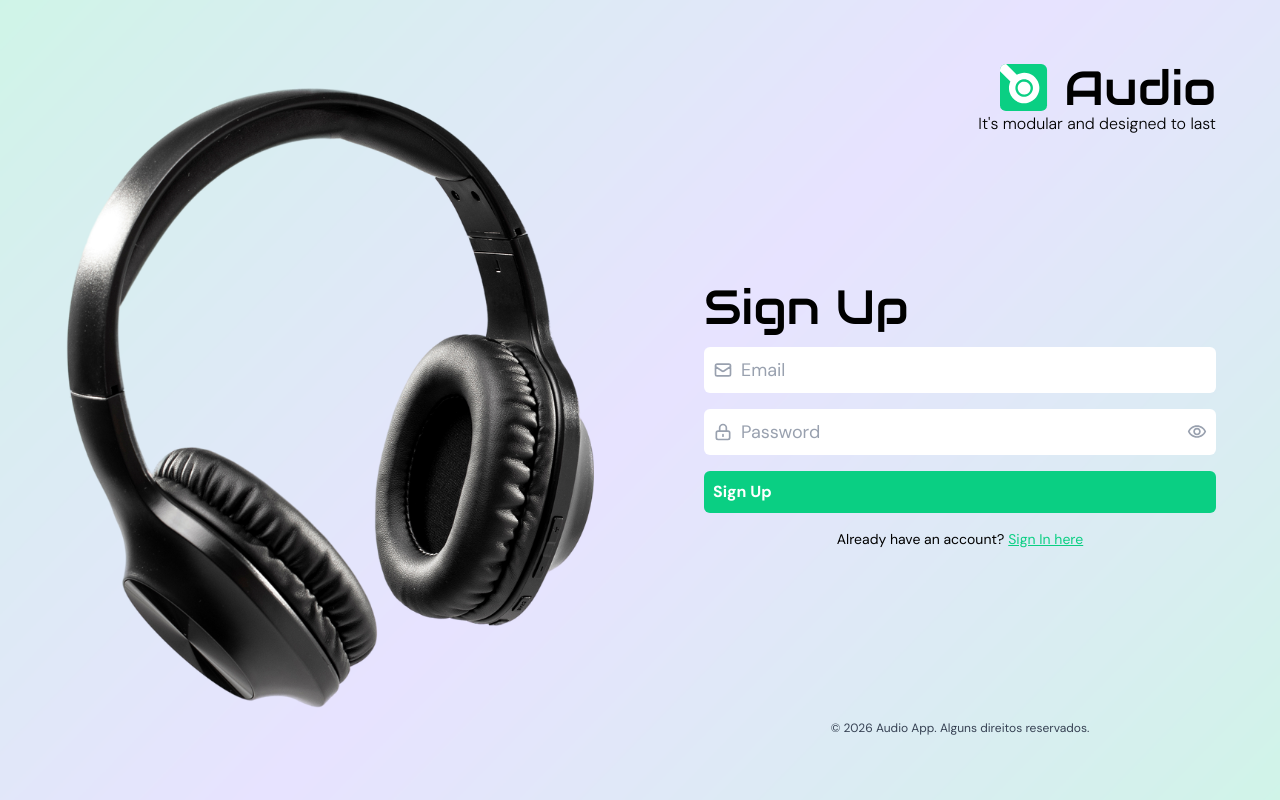
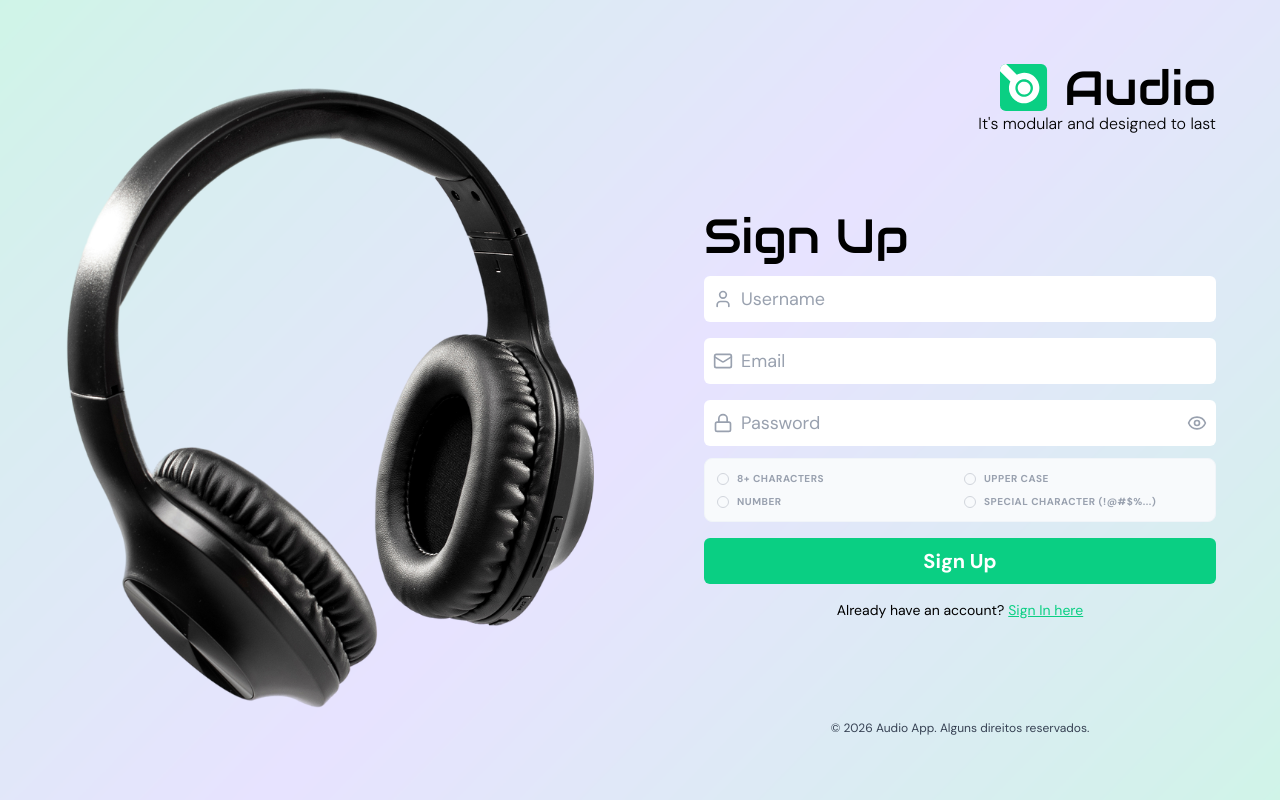
Before and after one commit to vimevili/audio-ecommerce, a React (Vite) app in the folder frontend/: page /sign-up in a window 1280 px wide. Built offline with nearby package versions, Linux system fonts and the light colour scheme.

Commit message:
- feat: segregate sign in and sing up forms - feat: add zod for form validation - feat: create password input - refactor: change from react-icon lib to lucide-react

```diff
--- a/frontend/package.json
+++ b/frontend/package.json
@@ -10,17 +10,19 @@
     "preview": "vite preview"
   },
   "dependencies": {
+    "@hookform/resolvers": "^5.2.2",
     "@tailwindcss/vite": "^4.1.18",
     "@tanstack/react-query": "^5.90.20",
     "@tanstack/react-router": "^1.157.15",
     "@tanstack/react-router-devtools": "^1.157.15",
     "@tanstack/router-plugin": "^1.157.15",
     "axios": "^1.13.3",
+    "lucide-react": "^0.563.0",
     "react": "^19.2.0",
     "react-dom": "^19.2.0",
     "react-hook-form": "^7.71.1",
-    "react-icons": "^5.5.0",
-    "tailwindcss": "^4.1.18"
+    "tailwindcss": "^4.1.18",
+    "zod": "^4.3.6"
   },
   "devDependencies": {
     "@eslint/js": "^9.39.1",
--- a/frontend/src/components/Button.tsx
+++ b/frontend/src/components/Button.tsx
@@ -1,9 +1,11 @@
-import type { IconType } from 'react-icons';
+import type { LucideProps } from 'lucide-react';
 
 interface IProps {
   text: string;
   styles?: string;
-  Icon?: IconType;
+  Icon?: React.ForwardRefExoticComponent<
+    Omit<LucideProps, 'ref'> & React.RefAttributes<SVGSVGElement>
+  >;
   type?: 'button' | 'reset' | 'submit';
 }
 
@@ -11,7 +13,7 @@ function Button({ text, styles, Icon, type }: IProps) {
   return (
     <button
       type={type ?? 'button'}
-      className={`input-container bg-audio-green text-white focus:outline-none text-st ${styles}`}
+      className={`input-container bg-audio-green text-white focus:outline-none ${styles}`}
     >
       {text}
       {Icon && <Icon className="text-white" size={20} />}
--- /dev/null
+++ b/frontend/src/components/PasswordInput.tsx
@@ -0,0 +1,87 @@
+import { Check, Eye, EyeOff, Lock } from 'lucide-react';
+import { useState } from 'react';
+import type {
+  FieldValues,
+  Path,
+  PathValue,
+  UseFormRegister,
+  UseFormWatch,
+} from 'react-hook-form';
+import TextInput from './TextInput';
+
+interface IProps<T extends FieldValues> {
+  register: UseFormRegister<T>;
+  watch: UseFormWatch<T>;
+  page: 'sign-in' | 'sign-up';
+}
+
+const requirements = [
+  { id: 1, label: '8+ characters', regex: /.{8,}/ },
+  { id: 2, label: 'Upper Case', regex: /[A-Z]/ },
+  { id: 3, label: 'Number', regex: /[0-9]/ },
+  { id: 4, label: 'Special Character (!@#$%...)', regex: /[^A-Za-z0-9]/ },
+];
+
+export default function PasswordInput<T extends FieldValues>({
+  register,
+  watch,
+  page,
+}: IProps<T>) {
+  const [showPassword, setShowPassword] = useState(false);
+  const inputType = showPassword ? 'text' : 'password';
+  const passwordValue = watch(
+    'password' as Path<T>,
+    '' as PathValue<T, Path<T>>,
+  );
+
+  const toggleIcon = (
+    <button
+      type="button"
+      onClick={() => setShowPassword(!showPassword)}
+      className="text-gray-400 hover:text-audio-green transition-colors"
+    >
+      {showPassword ? <EyeOff size={20} /> : <Eye size={20} />}
+    </button>
+  );
+  return (
+    <div className="space-y-3">
+      <TextInput
+        name={'password' as Path<T>}
+        type={inputType}
+        register={register}
+        error={undefined}
+        Icon={Lock}
+        placeholder="Password"
+        rightElement={toggleIcon}
+      />
+
+      {/* Checklist Visual */}
+      {page === 'sign-up' && (
+        <div className="grid grid-cols-2 gap-2 bg-slate-50 p-3 rounded-lg border border-slate-100">
+          {requirements.map((req) => {
+            const isValid = req.regex.test(passwordValue);
+            return (
+              <div
+                key={req.id}
+                className={`flex items-center gap-2 text-[10px] uppercase font-bold tracking-wider transition-colors ${
+                  isValid ? 'text-emerald-600' : 'text-gray-400'
+                }`}
+              >
+                <div
+                  className={`w-3 h-3 rounded-full border flex items-center justify-center transition-all ${
+                    isValid
+                      ? 'bg-emerald-500 border-emerald-500 text-white'
+                      : 'border-gray-300'
+                  }`}
+                >
+                  {isValid && <Check size={8} strokeWidth={4} />}
+                </div>
+                {req.label}
+              </div>
+            );
+          })}
+        </div>
+      )}
+    </div>
+  );
+}
--- a/frontend/src/components/TextInput.tsx
+++ b/frontend/src/components/TextInput.tsx
@@ -1,19 +1,20 @@
-import { useState } from 'react';
+import type { LucideIcon } from 'lucide-react';
 import {
+  type FieldError,
   type FieldValues,
   type Path,
   type UseFormRegister,
 } from 'react-hook-form';
-import type { IconType } from 'react-icons';
-import { MdOutlineVisibility, MdOutlineVisibilityOff } from 'react-icons/md';
 
 interface IProps<T extends FieldValues> {
   name: Path<T>;
   placeholder: string;
   register: UseFormRegister<T>;
   required?: boolean;
-  Icon: IconType;
+  Icon?: LucideIcon;
   type?: 'text' | 'password' | 'email';
+  rightElement?: React.ReactNode;
+  error: FieldError | undefined;
 }
 
 function TextInput<T extends FieldValues>({
@@ -23,34 +24,29 @@ function TextInput<T extends FieldValues>({
   required,
   Icon,
   type,
+  rightElement,
+  error,
 }: IProps<T>) {
-  const [showPassword, setShowPassword] = useState(false);
-
-  const inputType = type === 'password' && showPassword ? 'text' : type;
-
   return (
+    <div className="flex flex-col gap-1 justify-end">
       <div className="input-container bg-white text-gray-400 transition-all border border-transparent focus-within:border-audio-green focus-within:text-audio-green">
-      <Icon className="transition-colors shrink-0" size={20} />
+        {Icon && <Icon className="transition-colors shrink-0" size={20} />}
 
         <input
           placeholder={placeholder}
-        type={inputType}
+          type={type || 'text'}
           {...register(name, { required })}
           className="text-lg outline-none w-full bg-transparent text-gray-400 focus:text-audio-green transition-colors placeholder:text-gray-400"
         />
 
-      {type === 'password' && (
-        <button
-          type="button"
-          onClick={() => setShowPassword(!showPassword)}
-          className="flex items-center justify-center text-gray-400 hover:text-audio-green transition-colors"
-        >
-          {showPassword ? (
-            <MdOutlineVisibilityOff size={20} />
-          ) : (
-            <MdOutlineVisibility size={20} />
+        {rightElement && (
+          <div className="flex items-center justify-center">{rightElement}</div>
         )}
-        </button>
+      </div>
+      {error && (
+        <p className="w-fit text-xs text-red-500 ml-1 animate-in fade-in slide-in-from-top-1">
+          {error.message}
+        </p>
       )}
     </div>
   );
--- a/frontend/src/components/index.ts
+++ b/frontend/src/components/index.ts
@@ -1,2 +1,3 @@
+export { default as Button } from './Button';
+export { default as PasswordInput } from './PasswordInput';
 export { default as TextInput } from './TextInput';
-export { default as Button } from './Button';
--- a/frontend/src/features/auth/components/AuthForm.tsx
+++ /dev/null
@@ -1,80 +0,0 @@
-import { useForm } from 'react-hook-form';
-import { HiOutlineLockClosed, HiOutlineMail } from 'react-icons/hi';
-import { Button, TextInput } from '../../../components';
-import { Link } from '@tanstack/react-router';
-import { authService } from '../services/authService';
-
-interface IProps {
-  type: 'sign-in' | 'sign-up';
-  showTitle?: boolean;
-}
-
-function AuthForm({ type, showTitle }: IProps) {
-  const { register } = useForm();
-  const config = {
-    'sign-in': {
-      buttonText: 'Sign In',
-      linkText: "Don't have an account?",
-      linkTo: '/sign-up',
-      linkAction: 'Sign Up here',
-      authAction: authService.login,
-    },
-    'sign-up': {
-      buttonText: 'Sign Up',
-      linkText: 'Already have an account?',
-      linkTo: '/sign-in',
-      linkAction: 'Sign In here',
-      authAction: authService.register,
-    },
-  }[type];
-
-  return (
-    <form className="w-full flex flex-col gap-4">
-      {showTitle && (
-        <h2 className="audio-title text-5xl! text-black! text-left!">
-          {type === 'sign-in' ? 'Sign In' : 'Sign Up'}
-        </h2>
-      )}
-      <TextInput
-        name="email"
-        placeholder="Email"
-        register={register}
-        Icon={HiOutlineMail}
-      />
-      <TextInput
-        name="password"
-        placeholder="Password"
-        type="password"
-        register={register}
-        Icon={HiOutlineLockClosed}
-      />
-      <div className="flex flex-col gap-4">
-        {type === 'sign-in' && (
-          <Link
-            to="/forgot-my-password"
-            className={`audio-subtitle ${showTitle && 'text-black!'}`}
-          >
-            Forgot My Password
-          </Link>
-        )}
-
-        <Button
-          text={config.buttonText}
-          styles="font-bold w-full bg-audio-green"
-        />
-
-        <p className={`audio-subtitle ${showTitle && 'text-black!'}`}>
-          {config.linkText}
-          <Link
-            to={config.linkTo}
-            className="text-audio-green underline underline-offset-1 ml-1"
-          >
-            {config.linkAction}
-          </Link>
-        </p>
-      </div>
-    </form>
-  );
-}
-
-export default AuthForm;
--- /dev/null
+++ b/frontend/src/features/auth/components/SignInForm.tsx
@@ -0,0 +1,69 @@
+import { zodResolver } from '@hookform/resolvers/zod';
+import { Link } from '@tanstack/react-router';
+import { Mail } from 'lucide-react';
+import { useForm } from 'react-hook-form';
+import * as z from 'zod';
+import { Button, PasswordInput, TextInput } from '../../../components';
+
+interface IProps {
+  showTitle?: boolean;
+}
+
+function SignInForm({ showTitle }: IProps) {
+  const schema = z.object({
+    email: z.email('Please, insert a valid email address.'),
+  });
+  const {
+    register,
+    handleSubmit,
+    watch,
+    formState: { errors },
+  } = useForm({ resolver: zodResolver(schema) });
+
+  function onSubmit(data: z.infer<typeof schema>) {
+    console.log(data);
+  }
+
+  return (
+    <form
+      className="w-full flex flex-col gap-4"
+      onSubmit={handleSubmit(onSubmit)}
+    >
+      {showTitle && (
+        <h2 className="audio-title text-5xl! text-black! text-left!">
+          Sign In
+        </h2>
+      )}
+      <TextInput
+        error={errors.email}
+        name="email"
+        placeholder="Email"
+        register={register}
+        Icon={Mail}
+      />
+      <PasswordInput register={register} watch={watch} page="sign-in" />
+      <div className="flex flex-col gap-4">
+        <Link
+          to="/forgot-my-password"
+          className={`audio-subtitle ${showTitle && 'text-black!'}`}
+        >
+          Forgot My Password
+        </Link>
+
+        <Button text="Sign In" styles="justify-center font-bold text-xl" />
+
+        <p className={`audio-subtitle ${showTitle && 'text-black!'}`}>
+          Don't have an account?
+          <Link
+            to="/sign-up"
+            className="text-audio-green underline underline-offset-1 ml-1"
+          >
+            Sign Up here
+          </Link>
+        </p>
+      </div>
+    </form>
+  );
+}
+
+export default SignInForm;
--- /dev/null
+++ b/frontend/src/features/auth/components/SignUpForm.tsx
@@ -0,0 +1,87 @@
+import { Link } from '@tanstack/react-router';
+import { useForm } from 'react-hook-form';
+
+import { zodResolver } from '@hookform/resolvers/zod';
+import { Mail, User } from 'lucide-react';
+import * as z from 'zod';
+import { Button, PasswordInput, TextInput } from '../../../components';
+
+interface IProps {
+  showTitle?: boolean;
+}
+
+function SignUpForm({ showTitle }: IProps) {
+  const schema = z.object({
+    username: z
+      .string()
+      .min(5, 'The username must be at least 5 characters long.'),
+    email: z.email('Please, insert a valid email address.'),
+    password: z
+      .string()
+      .min(8, 'The password must be at least 8 characters long.')
+      .regex(/[A-Z]/, 'Needs an uppercase letter.')
+      .regex(/[a-z]/, 'Needs a lowercase letter.')
+      .regex(/[0-9]/, 'Needs a number.')
+      .regex(/[^A-Za-z0-9]/, 'Needs a special character (!@#$%).'),
+  });
+
+  const {
+    register,
+    handleSubmit,
+    watch,
+    formState: { errors },
+  } = useForm({
+    resolver: zodResolver(schema),
+  });
+
+  function onSubmit(data: z.infer<typeof schema>) {
+    console.log(data);
+  }
+
+  return (
+    <form
+      className="w-full flex flex-col gap-4"
+      onSubmit={handleSubmit(onSubmit)}
+    >
+      {showTitle && (
+        <h2 className="audio-title text-5xl! text-black! text-left!">
+          Sign Up
+        </h2>
+      )}
+      <TextInput
+        name="username"
+        placeholder="Username"
+        register={register}
+        error={errors.username}
+        Icon={User}
+      />
+      <TextInput
+        name="email"
+        placeholder="Email"
+        register={register}
+        error={errors.email}
+        Icon={Mail}
+      />
+      <PasswordInput register={register} watch={watch} page="sign-up" />
+      <div className="flex flex-col gap-4">
+        <Button
+          text="Sign Up"
+          styles="justify-center font-bold text-xl"
+          type="submit"
+        />
+
+        <p className={`audio-subtitle ${showTitle && 'text-black!'}`}>
+          Already have an account?
+          <Link
+            to="/sign-in"
+            className="text-audio-green underline underline-offset-1 ml-1"
+          >
+            Sign In here
+          </Link>
+        </p>
+      </div>
+    </form>
+  );
+}
+
+export default SignUpForm;
--- a/frontend/src/features/auth/layouts/SignPage.tsx
+++ b/frontend/src/features/auth/layouts/SignPage.tsx
@@ -1,11 +1,18 @@
 import { authBackground, bgSignIn, bgSignUp, logoSvg } from '@/assets';
-import AuthForm from '../components/AuthForm';
+import SignInForm from '../components/SignInForm';
+import SignUpForm from '../components/SignUpForm';
 
-interface SignProps {
+interface IProps {
   type: 'sign-in' | 'sign-up';
 }
+const renderForm = (type: 'sign-in' | 'sign-up', showTitle: boolean) => {
+  if (type === 'sign-in') {
+    return <SignInForm showTitle={showTitle} />;
+  }
+  return <SignUpForm showTitle={showTitle} />;
+};
 
-const MobileLayout = ({ type }: SignProps) => {
+const MobileLayout = ({ type }: IProps) => {
   return (
     <main
       className="auth-page-container"
@@ -16,14 +23,10 @@ const MobileLayout = ({ type }: SignProps) => {
         <h3 className="audio-subtitle">It's modular and designed to last</h3>
       </header>
 
-      <AuthForm type={type} showTitle={false} />
+      {renderForm(type, false)}
     </main>
   );
 };
-
-interface IProps {
-  type: 'sign-in' | 'sign-up';
-}
 
 function DesktopLayout({ type }: IProps) {
   const isSignIn = type === 'sign-in';
@@ -62,8 +65,7 @@ function DesktopLayout({ type }: IProps) {
                 It's modular and designed to last
               </p>
             </header>
-
-            <AuthForm type={type} showTitle={true} />
+            {renderForm(type, true)}
 
             <p className="mt-6 text-xs text-gray-700">
               © 2026 Audio App. Alguns direitos reservados.
@@ -82,7 +84,7 @@ function DesktopLayout({ type }: IProps) {
   );
 }
 
-function SignPage({ type }: SignProps) {
+function SignPage({ type }: IProps) {
   return (
     <>
       <div className="block md:hidden">
--- a/frontend/src/features/auth/services/authService.ts
+++ b/frontend/src/features/auth/services/authService.ts
@@ -15,4 +15,8 @@ export const authService = {
   forgotPassword: async (email: string) => {
     await api.post('/auth/forgot-password', { email });
   },
+
+  resetPassword: async (email: string) => {
+    await api.post('/auth/reset-password', { email });
+  },
 };
```
Also changed, not shown: frontend/src/features/auth/layouts/ForgotPasswordPage.tsx (+9 -11 lines), 1 other file (tests, documents, lock files or other folders). Lines whose indentation alone changed are shown as unchanged.
